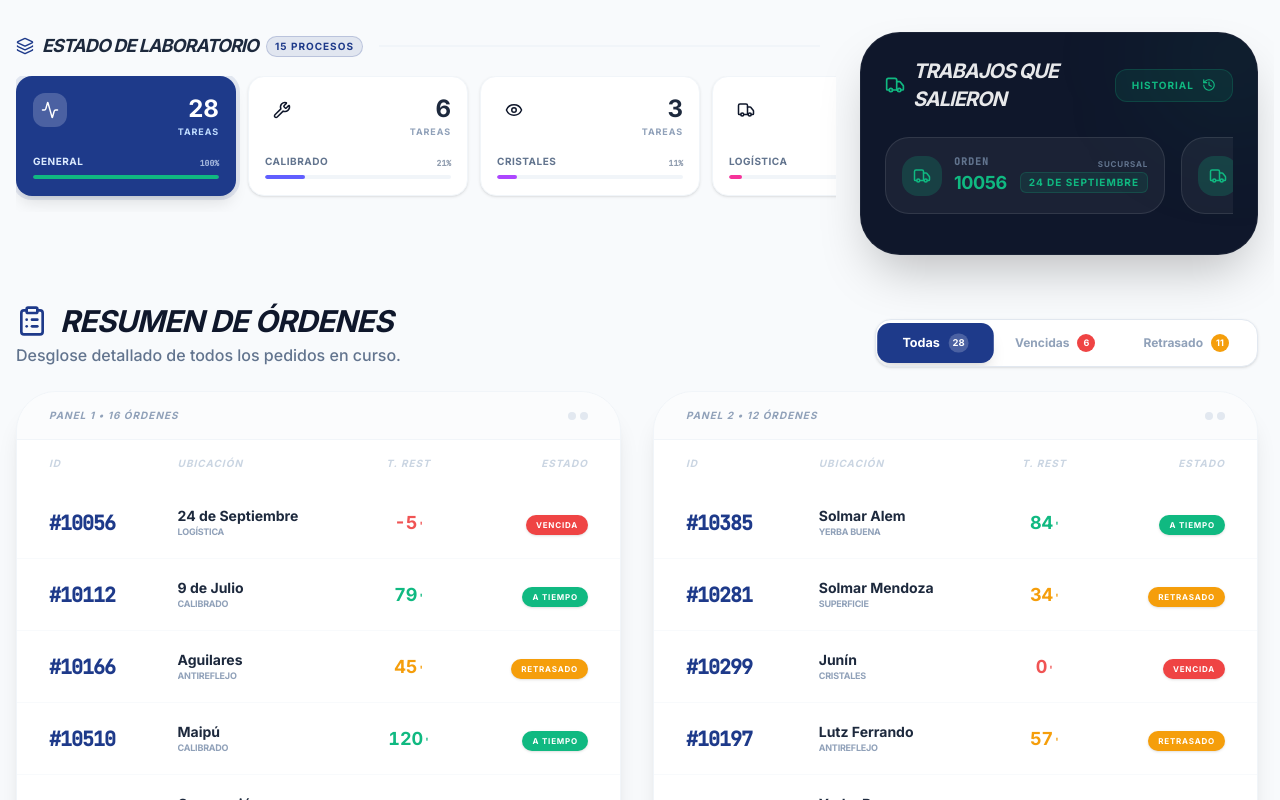
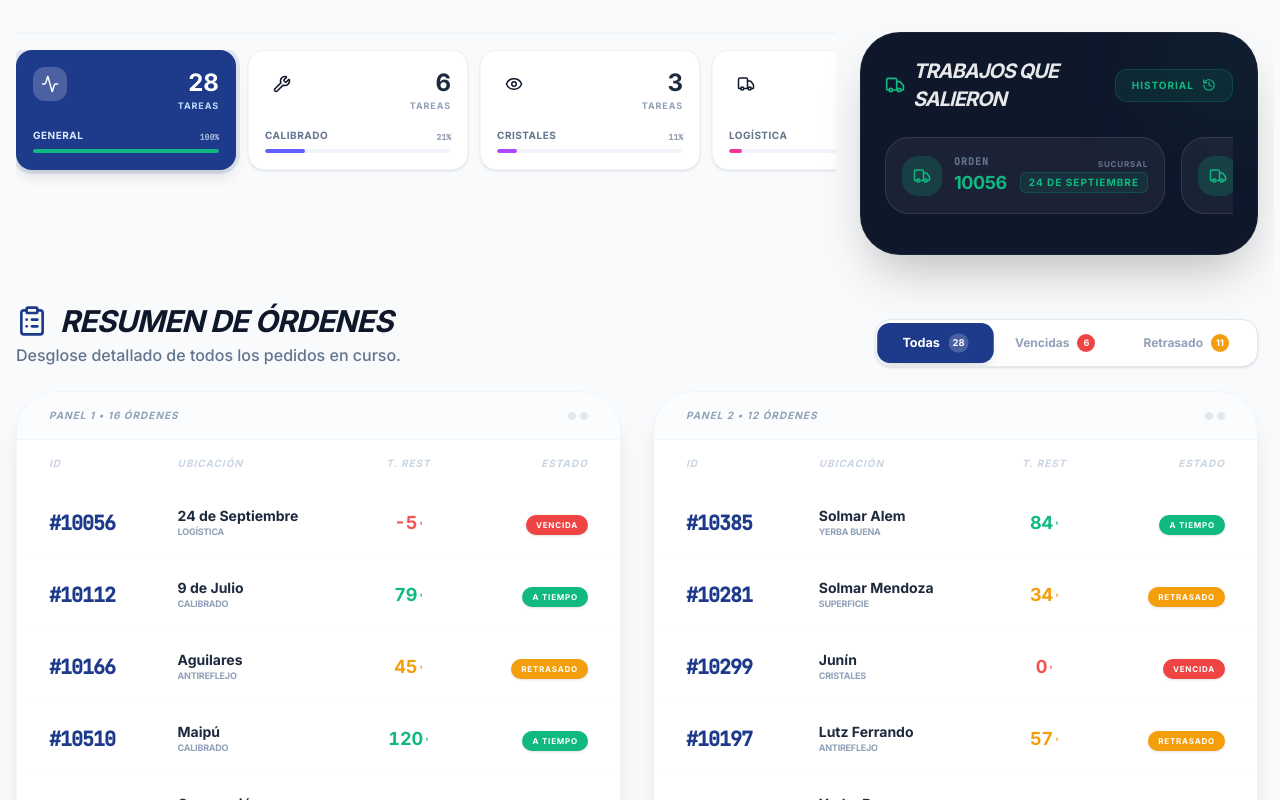
Before and after one commit to Matoma1607/gestion-optica, a React (Vite) app: page / in a window 1280 px wide. Shown: the top 800 px of the page. Built offline with nearby package versions, Linux system fonts and the light colour scheme.

Commit message:
se quitó el titulo tambien

```diff
--- a/src/App.tsx
+++ b/src/App.tsx
@@ -200,8 +200,7 @@ const MonitorView: React.FC<{
             <ClipboardList size={22} className="md:w-8 md:h-8" />
           </div>
           <div className="min-w-0 flex-1">
-            <h1 className="text-lg md:text-4xl font-black text-white tracking-tight uppercase italic leading-tight truncate">Sistema de Gestión</h1>
-            <div className="flex flex-wrap items-center gap-2 md:gap-3 mt-1.5 md:mt-2">
+            <div className="flex flex-wrap items-center gap-2 md:gap-3">
               <div className="flex items-center gap-1.5 bg-brand-green/20 px-2 py-0.5 rounded-full border border-brand-green/30 shrink-0">
                 <div className="h-1.5 w-1.5 rounded-full bg-brand-green animate-pulse"></div>
                 <span className="text-brand-green text-[9px] md:text-[10px] font-black uppercase tracking-widest leading-none">ACTIVO</span>
@@ -587,16 +586,7 @@ export default function App() {
           {/* Tarjetas de Etapas (Laboratory Panel) */}
           <section className="lg:col-span-8 flex flex-col">
             <div className="flex items-center justify-between mb-4">
-              <div className="flex items-center gap-2">
-                <h3 className="text-lg font-black uppercase tracking-tighter italic text-slate-800 flex items-center gap-2">
-                  <Layers size={18} className="text-brand-blue" />
-                  Estado de Laboratorio
-                </h3>
-                <span className="text-[10px] font-bold bg-brand-blue/10 text-brand-blue px-2 py-0.5 rounded-full uppercase tracking-widest border border-brand-blue/20">
-                  {stats.length} Procesos
-                </span>
-              </div>
-              <div className="h-0.5 flex-1 mx-4 bg-slate-100 hidden xl:block"></div>
+              <div className="h-0.5 flex-1 bg-slate-100 hidden xl:block"></div>
             </div>
 
             <div className="flex gap-3 overflow-x-auto pb-4 snap-x">
```
